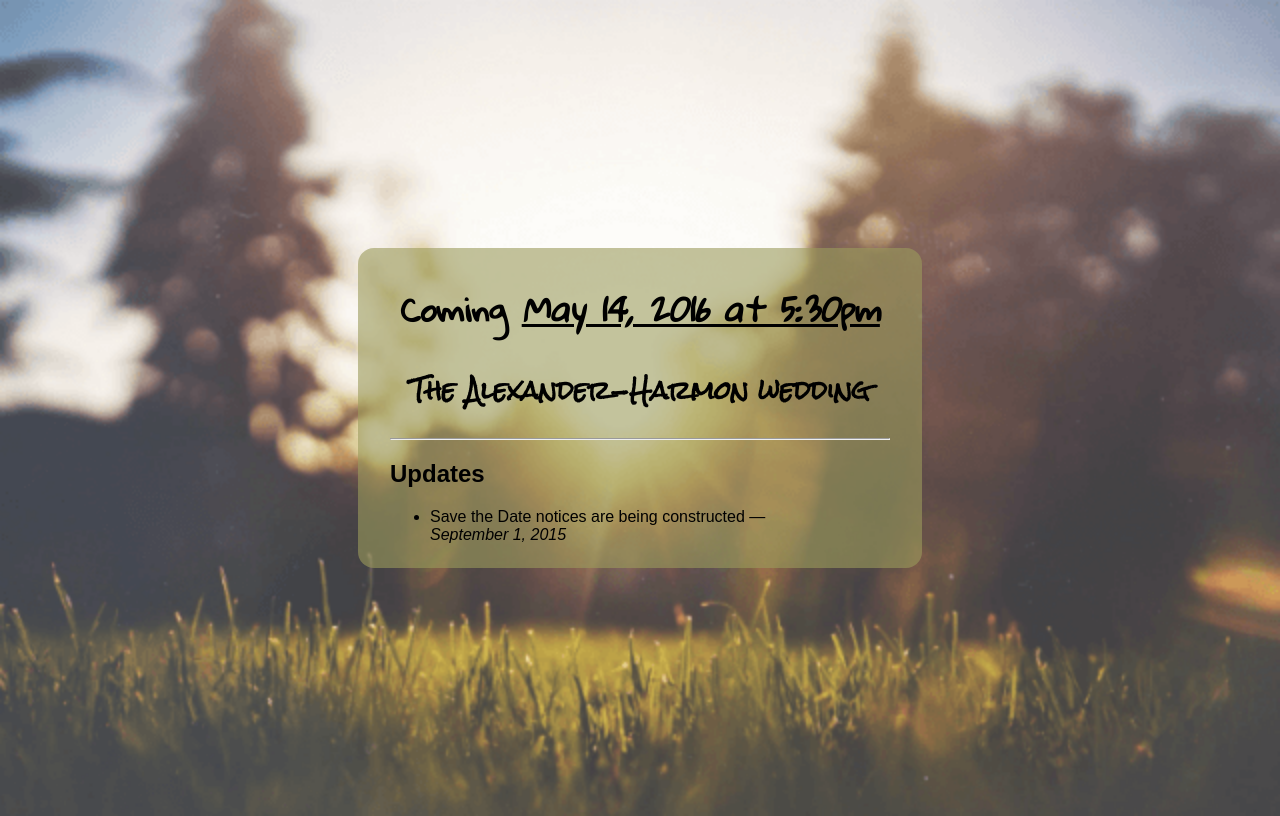
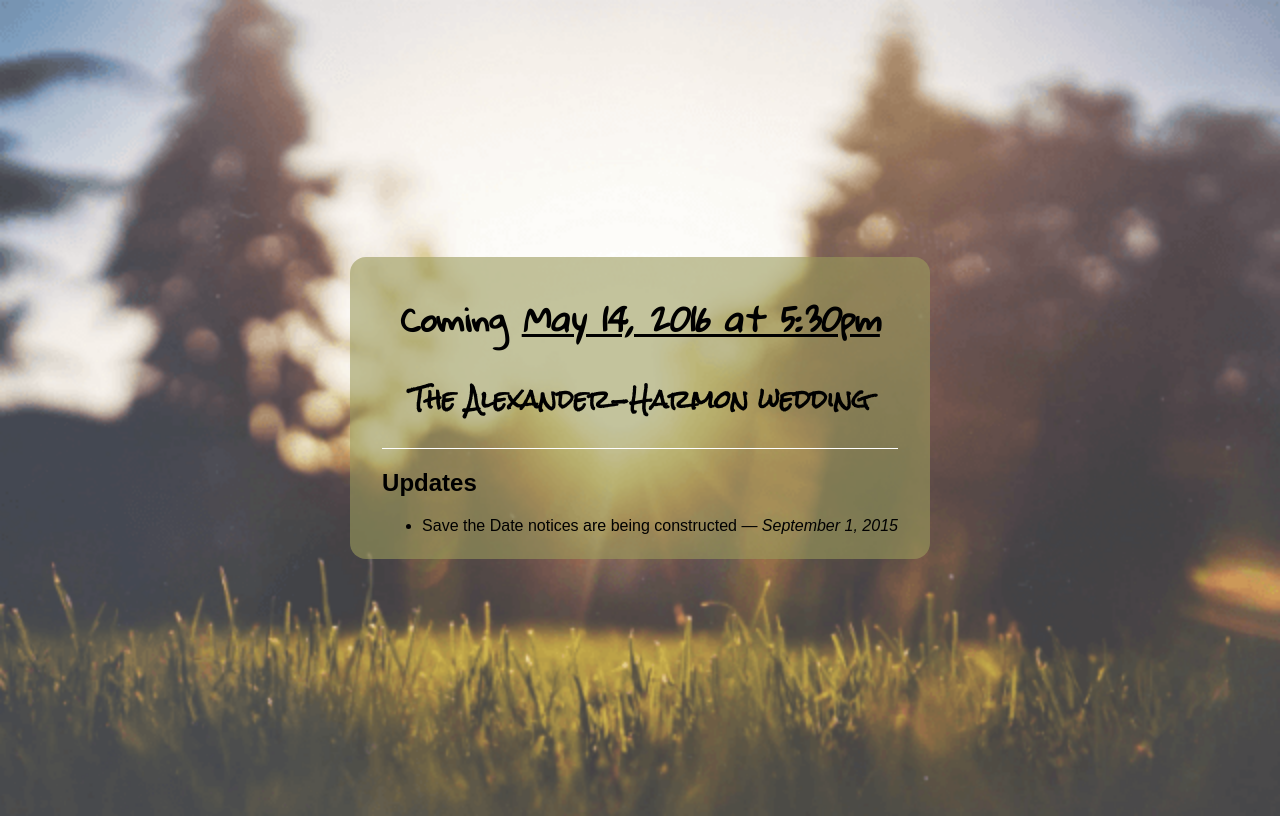
Before and after one commit to TheLonelyGhost/wedding-site, a plain HTML site: page index.html in a window 1280 px wide. Drawn offline with Linux system fonts and the light colour scheme.

Commit message:
Uses more flexbox-isms and changes HR to border coloring

```diff
--- a/css/the-big-picture.css
+++ b/css/the-big-picture.css
@@ -3,9 +3,17 @@
  * For details, see http://www.apache.org/licenses/LICENSE-2.0.
  */
 
+html {
+  box-sizing: border-box;
+}
+*, *:before, *:after {
+  box-sizing: inherit;
+  font-family: inherit;
+}
+
 body {
   display: flex;
-  height: 100vh;
+  min-height: 100vh;
   align-items: center;
   justify-content: center;
   background: url(../images/SunsetInThePark-300px.png) no-repeat center center fixed;
@@ -14,7 +22,6 @@ body {
   -o-background-size: cover;
   background-size: cover;
 }
-
 @media screen and (min-device-width: 600px) {
   body {
     background-image: url(../images/SunsetInThePark-600px.png);
@@ -25,20 +32,19 @@ body {
     background-image: url(../images/SunsetInThePark-900px.png);
   }
 }
-/*@media screen and (min-device-width: 1200px) {
+@media screen and (min-device-width: 2000px) {
   body {
     background-image: url(../images/SunsetInThePark.png);
   }
-}*/
-
-* {
-  font-family: inherit;
 }
 
 h1, h2, h3, h4, h5, h6 {
   font-family: sans-serif;
 }
 
+header {
+  border-bottom: thin groove #FFFFFF;
+}
 header h1,
 header h2,
 header h3,
@@ -57,7 +63,8 @@ header time {
 #container {
   max-width: 85%;
   min-width: 30%;
-  margin: 2em;
+  display: flex;
+  flex-direction: column;
   background: rgba(155, 155, 92, 0.6);
   padding: 0.5em 2em;
   border-radius: 1em;
@@ -65,7 +72,8 @@ header time {
 }
 
 article {
-  max-width: 500px;
+  display: block;
+  max-width: 700px;
   margin: 0 auto;
   text-align: left;
   font-family: sans-serif;
--- a/index.html
+++ b/index.html
@@ -11,7 +11,6 @@
   <!-- Custom CSS -->
   <link href="css/the-big-picture.css" rel="stylesheet">
   <link href='https://fonts.googleapis.com/css?family=Gloria+Hallelujah|Rock+Salt' rel='stylesheet' type='text/css'>
-  <!-- <link href='https://fonts.googleapis.com/css?family=Yanone+Kaffeesatz' rel='stylesheet' type='text/css'> -->
 
   <!-- HTML5 Shim and Respond.js IE8 support of HTML5 elements and media queries -->
   <!-- WARNING: Respond.js doesn't work if you view the page via file:// -->
@@ -26,7 +25,6 @@
       <h1>Coming <time datetime="2016-05-14T17:30:00-0500">May&nbsp;14,&nbsp;2016 at 5:30pm</time></h1>
       <h2 class="cursive">The Alexander-Harmon wedding</h2>
     </header>
-    <hr />
     <article>
       <h2>Updates</h2>
       <ul>
```
